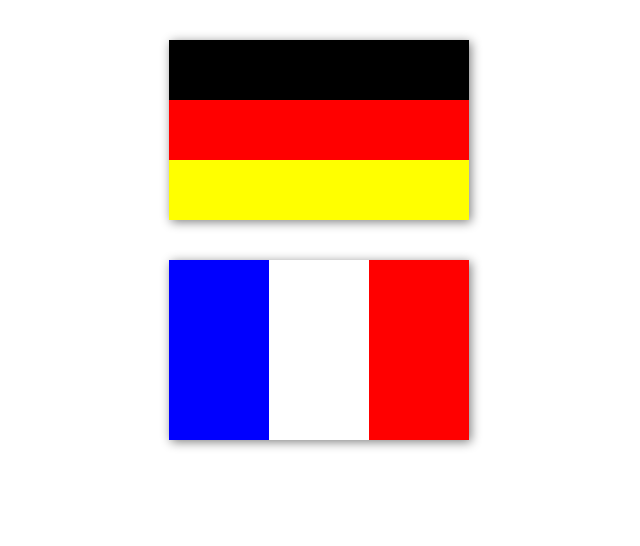
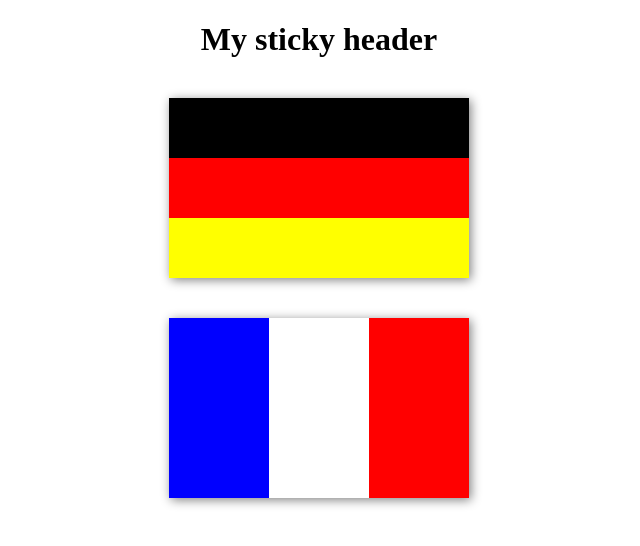
Before and after one commit to gel00/flag-challenge, a plain HTML site: page index.html in a window 1280 px wide. Shown: the top 546 px of the page, without its empty margins (321-961 px from the left). Drawn offline with Linux system fonts and the light colour scheme.

Commit message:
additional positioning

```diff
--- a/index.html
+++ b/index.html
@@ -7,6 +7,10 @@
     <link rel="stylesheet" href="style.css" />
   </head>
   <body>
+    <header>
+      <h1>My sticky header</h1>
+    </header>
+    <main>
       <div class="flag" id="de-hu">
         <div class="c1"></div>
         <div class="c2"></div>
@@ -18,5 +22,6 @@
         <div class="c2"></div>
         <div class="c3"></div>
       </div>
+    </main>
   </body>
 </html>
--- a/style.css
+++ b/style.css
@@ -1,3 +1,15 @@
+
+header {
+  position: sticky;
+  top: 0;
+  z-index: 10;
+  text-align: center;
+}
+
+main {
+  position: relative;
+  height: 2000px;
+}
 
 .flag {
   width: 300px;
@@ -5,14 +17,19 @@
   margin: 40px auto;
   display: grid;
   box-shadow: 2px 2px 10px 0 grey;
+
 }
 
 .flag div {
   transition: background-color 0.3s;
+  background: white;
 }
 
 .flag-vertical{
   grid-template-columns: 1fr 1fr 1fr;
+  position: absolute;
+  top: 180px;
+  left: calc(50% - 150px);
 }
 /*---------German Flag---------*/
 
@@ -44,9 +61,7 @@
 #fr-ie .c1 {
   background: rgb(0, 0, 255);
 }
-#fr-ie .c2 {
-  background: rgb(255, 255, 255);
-}
+
 #fr-ie .c3 {
   background: rgb(255, 0, 0);
 }
```
Lines whose indentation alone changed are shown as unchanged.
